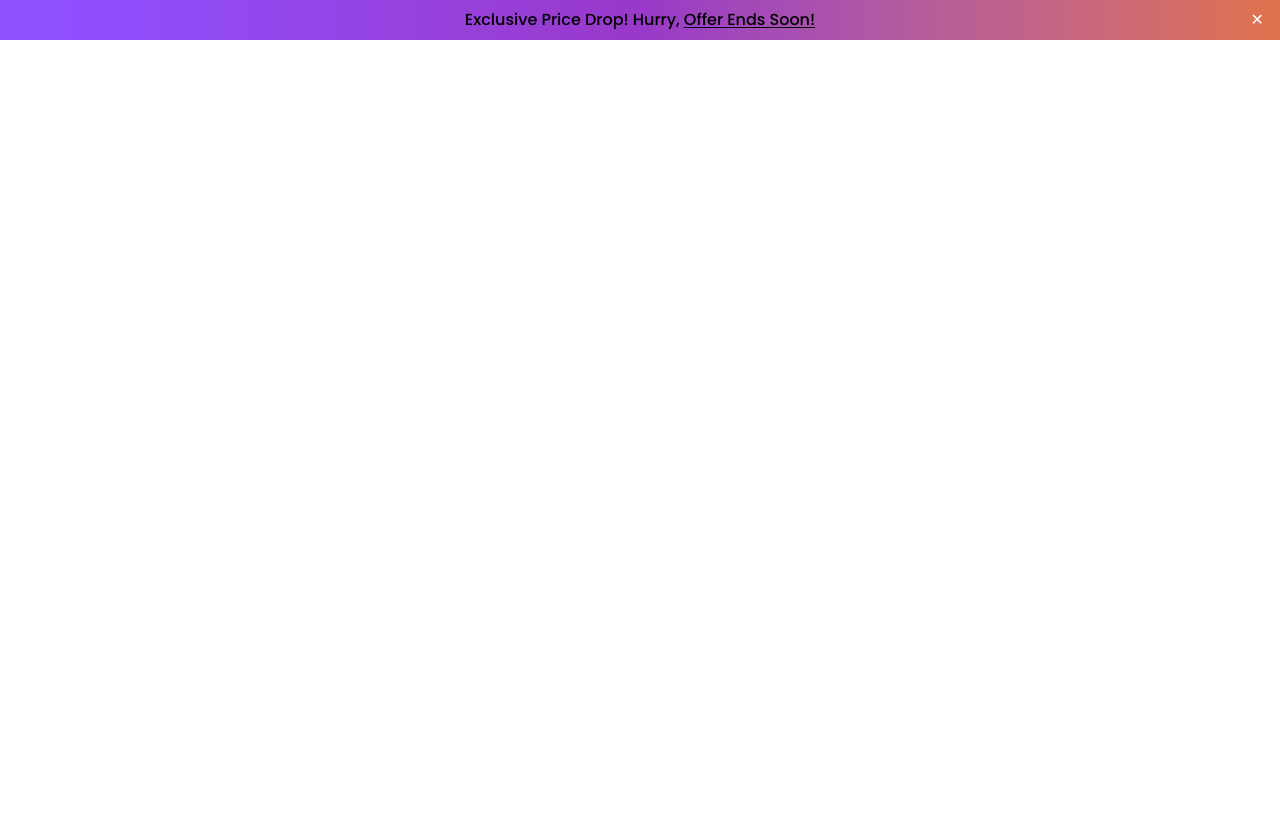
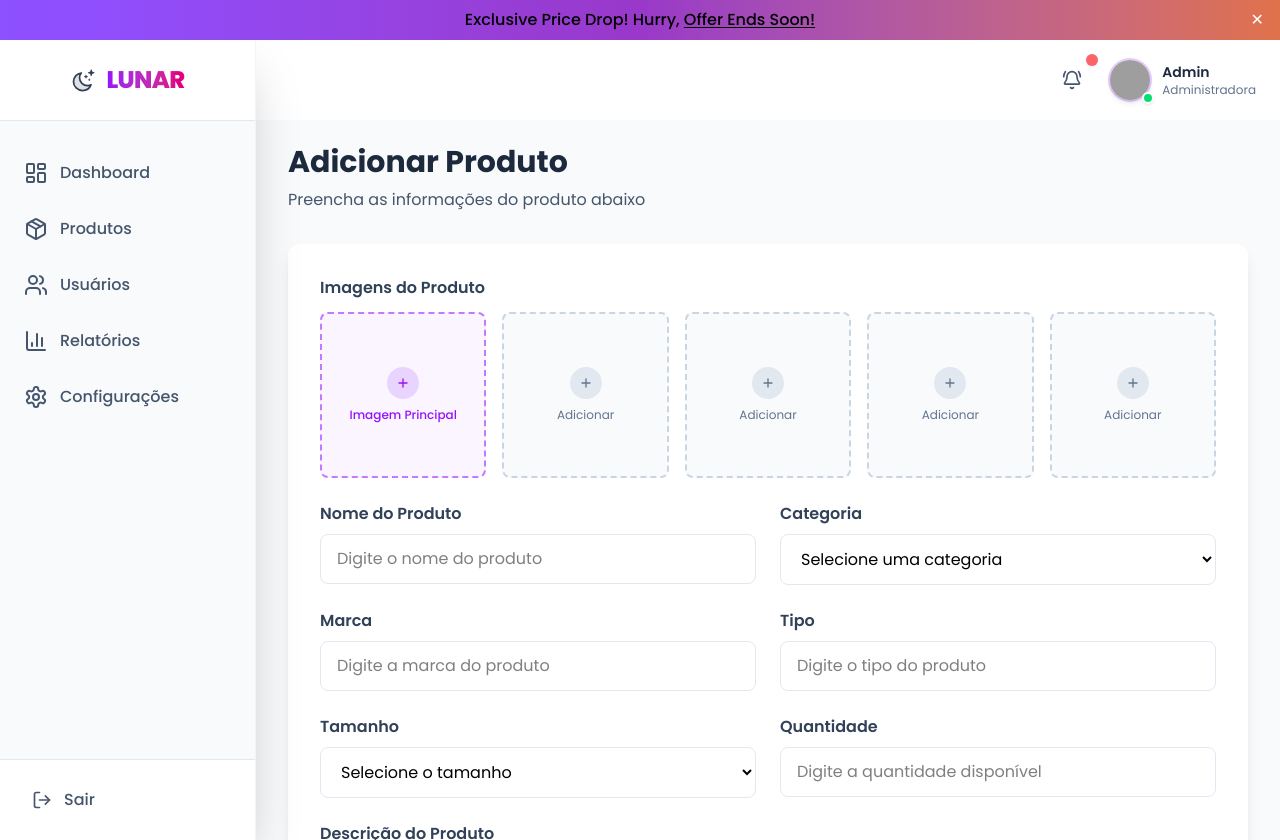
Before and after one commit to LenilsonTeixeira/lunar-brecho-app, a React (Vite) app: page /admin/produtos/adicionar in a window 1280 px wide. Before the commit the page ends 800 px from the top, so only its background shows below. Built offline with nearby package versions, Linux system fonts and the light colour scheme; data requests are answered from the project's data file; grey boxes are pictures that could not be loaded.

Commit message:
ajustando componete addProduct

```diff
--- a/src/App.tsx
+++ b/src/App.tsx
@@ -33,7 +33,7 @@ const App = () => {
         <Route path='/produtos/:productId' element={<ProductDetail />} />
         <Route path='/admin' element={<Layout />}>
           <Route index element={<Dashboard />} />
-          <Route path='produtos' element={<AddProduct />} />
+          <Route path='produtos/adicionar' element={<AddProduct />} />
           <Route path='usuarios' element={<div>Página de Usuários</div>} />
           <Route path='relatorios' element={<div>Página de Relatórios</div>} />
           <Route path='configuracoes' element={<div>Página de Configurações</div>} />
--- a/src/pages/admin/AddProduct.tsx
+++ b/src/pages/admin/AddProduct.tsx
@@ -13,7 +13,36 @@ const AddProduct = () => {
             <label className='text-base font-semibold text-slate-700 mb-3 block'>
               Imagens do Produto
             </label>
-            <div className='grid grid-cols-2 sm:grid-cols-4 gap-4'>
+
+            <div className='grid grid-cols-2 sm:grid-cols-3 lg:grid-cols-5 gap-4'>
+              {/* Main Image */}
+              <label htmlFor='main-image' className='cursor-pointer group'>
+                <input accept='image/*' type='file' id='main-image' className='hidden' required />
+                <div className='aspect-square border-2 border-dashed border-purple-400 rounded-lg flex items-center justify-center bg-purple-50 group-hover:border-purple-500 group-hover:bg-purple-100 transition-all duration-300'>
+                  <div className='text-center'>
+                    <div className='w-8 h-8 mx-auto mb-2 bg-purple-200 rounded-full flex items-center justify-center group-hover:bg-purple-300 transition-colors'>
+                      <svg
+                        className='w-4 h-4 text-purple-600 group-hover:text-purple-700'
+                        fill='none'
+                        stroke='currentColor'
+                        viewBox='0 0 24 24'
+                      >
+                        <path
+                          strokeLinecap='round'
+                          strokeLinejoin='round'
+                          strokeWidth={2}
+                          d='M12 6v6m0 0v6m0-6h6m-6 0H6'
+                        />
+                      </svg>
+                    </div>
+                    <p className='text-xs text-purple-600 group-hover:text-purple-700 font-medium'>
+                      Imagem Principal
+                    </p>
+                  </div>
+                </div>
+              </label>
+
+              {/* Additional Images */}
               {Array(4)
                 .fill('')
                 .map((_, index) => (
@@ -85,6 +114,85 @@ const AddProduct = () => {
             </div>
           </div>
 
+          {/* Brand and Type - Side by side on larger screens */}
+          <div className='grid grid-cols-1 lg:grid-cols-2 gap-6'>
+            <div className='flex flex-col gap-2'>
+              <label className='text-base font-semibold text-slate-700' htmlFor='brand'>
+                Marca
+              </label>
+              <input
+                id='brand'
+                type='text'
+                placeholder='Digite a marca do produto'
+                className='outline-none py-3 px-4 rounded-lg border border-slate-200 focus:border-purple-500 focus:ring-2 focus:ring-purple-500/20 transition-all duration-300 bg-white'
+              />
+            </div>
+
+            <div className='flex flex-col gap-2'>
+              <label className='text-base font-semibold text-slate-700' htmlFor='type'>
+                Tipo
+              </label>
+              <input
+                id='type'
+                type='text'
+                placeholder='Digite o tipo do produto'
+                className='outline-none py-3 px-4 rounded-lg border border-slate-200 focus:border-purple-500 focus:ring-2 focus:ring-purple-500/20 transition-all duration-300 bg-white'
+              />
+            </div>
+          </div>
+
+          {/* Size and Quantity - Side by side on larger screens */}
+          <div className='grid grid-cols-1 lg:grid-cols-2 gap-6'>
+            <div className='flex flex-col gap-2'>
+              <label className='text-base font-semibold text-slate-700' htmlFor='size'>
+                Tamanho
+              </label>
+              <select
+                id='size'
+                className='outline-none py-3 px-4 rounded-lg border border-slate-200 focus:border-purple-500 focus:ring-2 focus:ring-purple-500/20 transition-all duration-300 bg-white'
+              >
+                <option value=''>Selecione o tamanho</option>
+                {[
+                  'PP',
+                  'P',
+                  'M',
+                  'G',
+                  'GG',
+                  'XG',
+                  'XXG',
+                  '34',
+                  '36',
+                  '38',
+                  '40',
+                  '42',
+                  '44',
+                  '46',
+                  '48',
+                  'Único',
+                  'Livre',
+                ].map((size, index) => (
+                  <option key={index} value={size}>
+                    {size}
+                  </option>
+                ))}
+              </select>
+            </div>
+
+            <div className='flex flex-col gap-2'>
+              <label className='text-base font-semibold text-slate-700' htmlFor='quantity'>
+                Quantidade
+              </label>
+              <input
+                id='quantity'
+                type='number'
+                min='1'
+                placeholder='Digite a quantidade disponível'
+                className='outline-none py-3 px-4 rounded-lg border border-slate-200 focus:border-purple-500 focus:ring-2 focus:ring-purple-500/20 transition-all duration-300 bg-white'
+                required
+              />
+            </div>
+          </div>
+
           {/* Product Description */}
           <div className='flex flex-col gap-2'>
             <label className='text-base font-semibold text-slate-700' htmlFor='product-description'>
@@ -95,6 +203,19 @@ const AddProduct = () => {
               rows={4}
               className='outline-none py-3 px-4 rounded-lg border border-slate-200 focus:border-purple-500 focus:ring-2 focus:ring-purple-500/20 transition-all duration-300 resize-none bg-white'
               placeholder='Digite a descrição do produto'
+            ></textarea>
+          </div>
+
+          {/* Observations */}
+          <div className='flex flex-col gap-2'>
+            <label className='text-base font-semibold text-slate-700' htmlFor='observations'>
+              Observações
+            </label>
+            <textarea
+              id='observations'
+              rows={3}
+              className='outline-none py-3 px-4 rounded-lg border border-slate-200 focus:border-purple-500 focus:ring-2 focus:ring-purple-500/20 transition-all duration-300 resize-none bg-white'
+              placeholder='Informações adicionais, detalhes especiais, etc.'
             ></textarea>
           </div>
 
```
